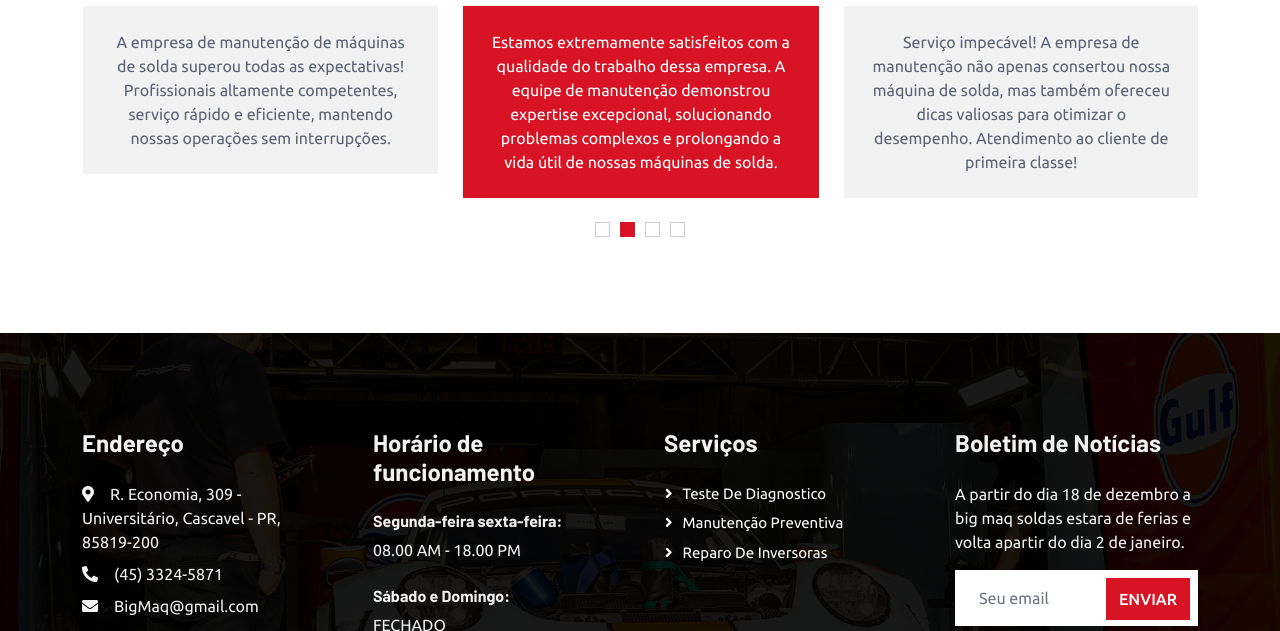
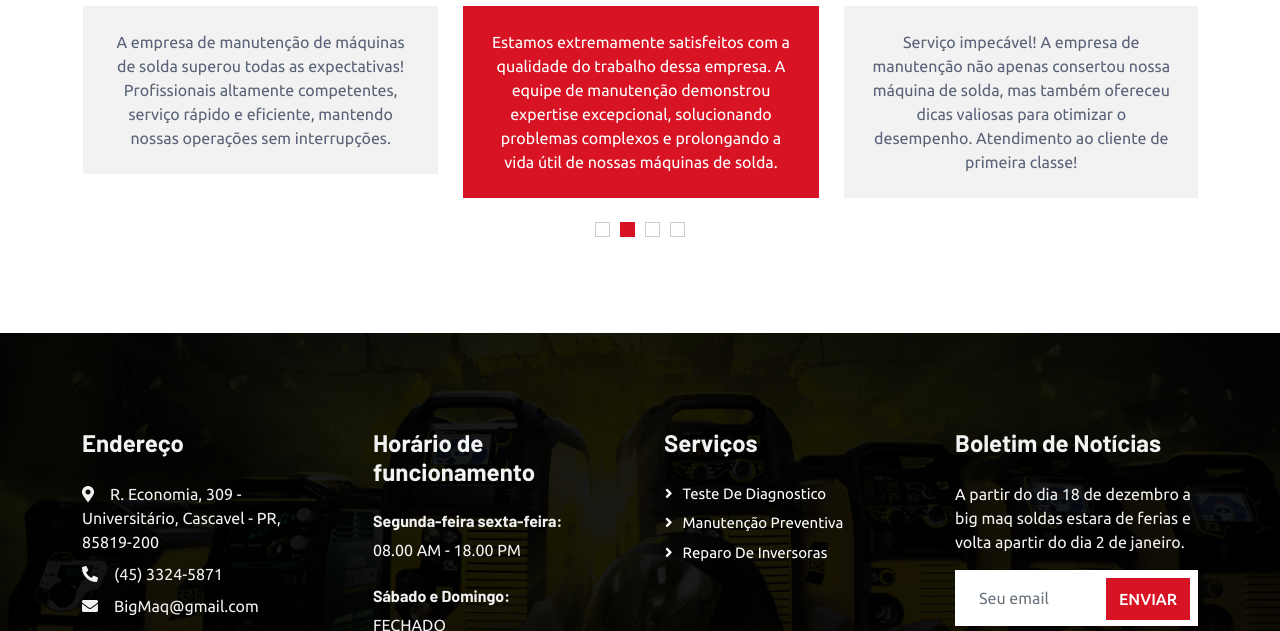
Before and after one commit to joao-schmidt/prova-web-4-bi, a plain HTML site: page index.html in a window 1280 px wide. Shown: the part 4512-5143 px from the top of the page. Drawn offline with nearby package versions, Linux system fonts and the light colour scheme.

Commit message:
Update style.css

```diff
--- a/css/style.css
+++ b/css/style.css
@@ -314,7 +314,7 @@
 
 /*** Footer ***/
 .footer {
-    background: linear-gradient(rgba(0, 0, 0, .9), rgba(0, 0, 0, .9)), url(../img/carousel-bg-1.jpg) center center no-repeat;
+    background: linear-gradient(rgba(0, 0, 0, .9), rgba(0, 0, 0, .9)), url(../img/capa.jpg) center center no-repeat;
     background-size: cover;
 }
 
```
